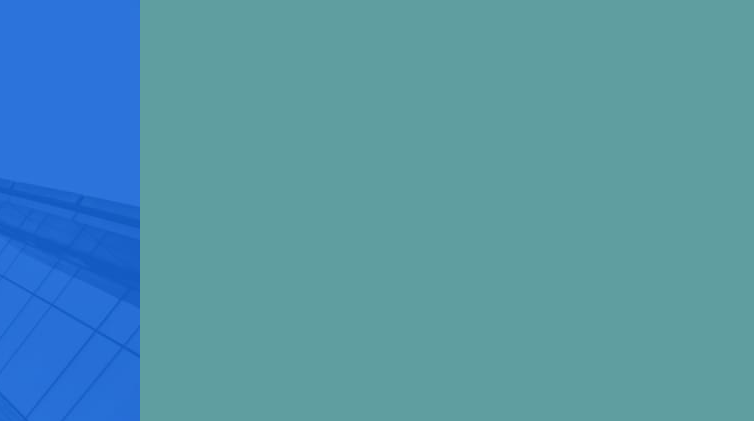
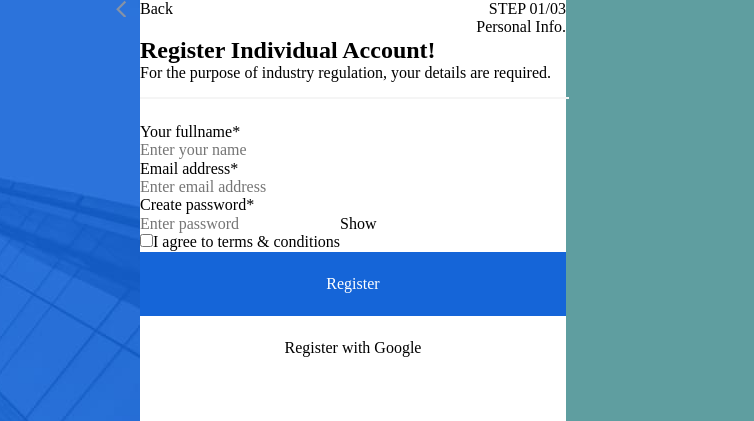
Before and after one commit to KonstantinKamalov/homework5, a website: page homework5/index.html in a window 1280 px wide. Shown: the top 421 px of the page, 526-1280 px from the left. Drawn offline with Linux system fonts and the light colour scheme; files whose address does not match are found by name.

Commit message:
atwork:18.03.2021

```diff
--- a/homework5/index.html
+++ b/homework5/index.html
@@ -8,7 +8,7 @@
 	<link rel="stylesheet" href="css/normalize.css">
 	<!--<link rel="stylesheet" href="css/bootstrap-grid.css">-->
 	<link rel="stylesheet" href="css/style.min.css">
-	<title>title</title>
+	<title>Oasis</title>
 </head>
 
 <body>
@@ -23,7 +23,34 @@
 					text with their software.</p>
 				<span class="left-side__sign">Vincent Obi</span>
 			</section>
-			<section class="right-side"></section>
+			<section class="right-side">
+				<div class="right-side__navigation">
+					<span class="right-side__back">Back</span>
+					<span class="right-side__steps">STEP 01/03</span>
+				</div>
+				<p class="right-side__desc">Personal Info.</p>
+				<form class="registration-form" action="#">
+					<h2 class="registration-form__title">Register Individual Account!</h2>
+					<p class="registration-form__subtitle">
+						For the purpose of industry regulation, your details are required.
+					</p>
+					<div class="registration-form__field">
+						<p class="registration-form__desc">Your fullname*</p>
+						<input type="text" placeholder="Enter your name">
+					</div>
+					<div class="registration-form__field">
+						<p class="registration-form__desc">Email address*</p>
+						<input type="email" placeholder="Enter email address">
+					</div>
+					<div class="registration-form__field">
+						<p class="registration-form__desc">Create password*</p>
+						<input type="password" placeholder="Enter password"><span>Show</span>
+					</div>
+					<input type="checkbox" name="" id=""><span>I agree to terms & conditions</span>
+					<button class="registration-form__submit">Register</button>
+					<button class="registration-form__submit with-google">Register with Google</button>
+				</form>
+			</section>
 		</div>
 	</section>
 
--- a/src/scss/style.scss
+++ b/src/scss/style.scss
@@ -37,6 +37,7 @@ p {
 	max-width: 1440px;
 	margin: 0 auto;
 	background-color: cadetblue;
+	display: flex;
 }
 
 .left-side {
@@ -113,4 +114,59 @@ p {
 	content: "";
 }
 .right-side {
+	box-sizing: border-box;
+	background-color: #fff;
+	//padding: 75px 91px 75px 58px;
+	&__navigation {
+		display: flex;
+		justify-content: space-between;
+	}
+	&__back {
+		position: relative;
+	}
+	&__back::before {
+		position: absolute;
+		top: 0px;
+		left: -24px;
+		width: 9.73px;
+		height: 16.5px;
+		background: url("../img/arrow_back.svg") no-repeat;
+		content: "";
+	}
+	&__desc {
+		text-align: right;
+	}
+	&__title {
+	}
+
+	.registration-form {
+		//padding: 0px 221px 75px 45px;
+
+		&__title {
+		}
+		&__subtitle {
+			position: relative;
+			margin-bottom: 40px;
+		}
+		&__subtitle::after {
+			position: absolute;
+			width: 427px;
+			left: 0;
+			bottom: -16px;
+			border: 1px solid #f5f5f5;
+			content: "";
+		}
+		&__submit {
+			display: block;
+			padding: 23px 0;
+			width: 426px;
+			text-align: center;
+			background-color: #1565d8;
+			color: #fff;
+		}
+		.with-google {
+			background-color: #fff;
+			color: #000;
+		}
+	}
 }
```
Also changed, not shown: src/index.html (+29 -2 lines), homework5/css/style.css, homework5/css/style.min.css, homework5/img/arrow_back.svg (added), src/img/arrow_back.svg (added).
